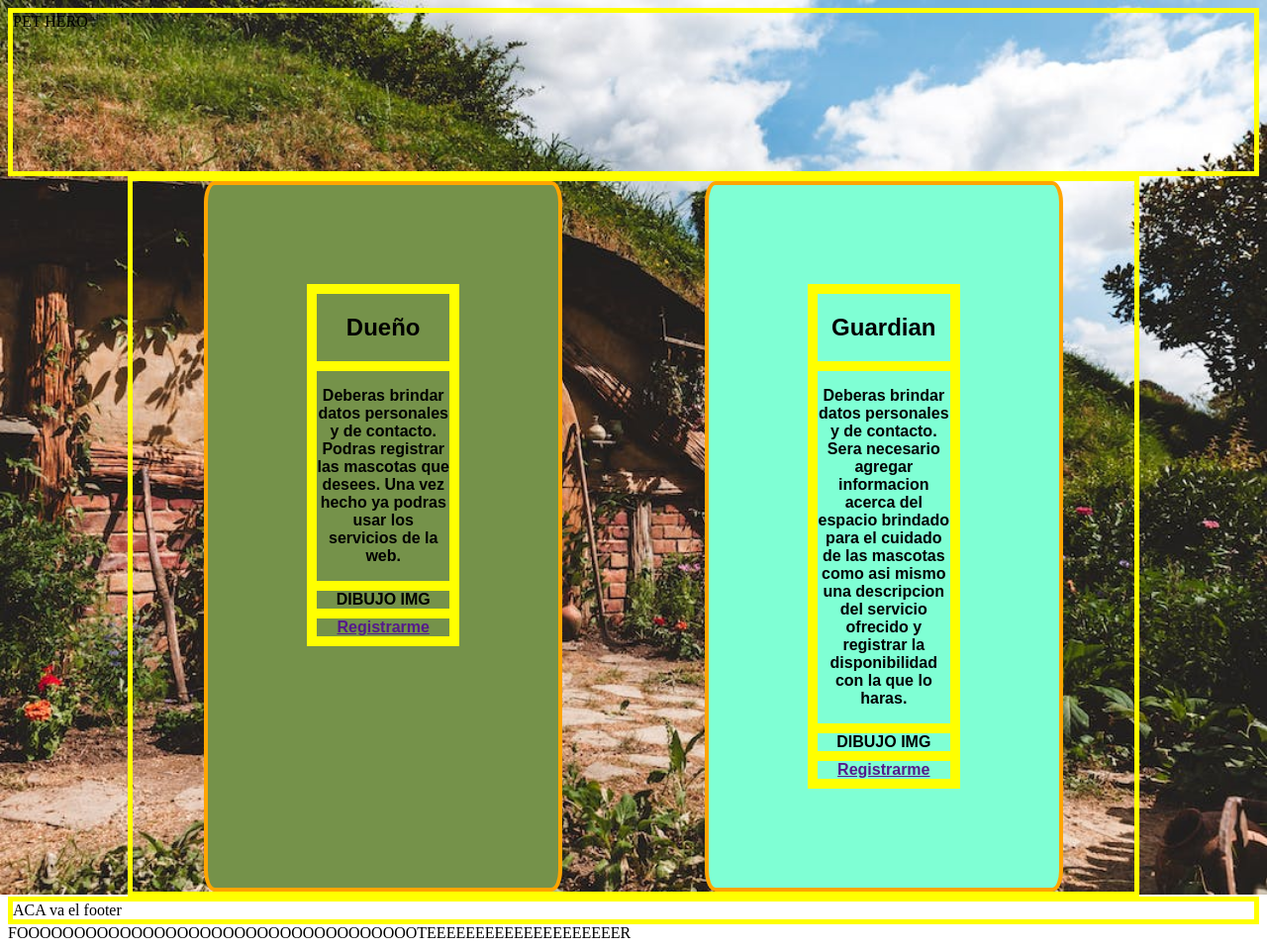
After one commit to FloatBatti/PetHero, a PHP site: template Framework/Views/filtroRegistro.php in a window 1280 px wide. The commit adds this page. Shown: the whole page at 99% size. Run offline with PHP 8.4, Linux system fonts and the light colour scheme; the template is opened without the code that fills it, so the values that code supplies are empty.

Commit message:
filtro dueño guardian
una capa filtro para registro

```diff
--- a/Framework/Controllers/HomeController.php
+++ b/Framework/Controllers/HomeController.php
@@ -5,7 +5,6 @@ class HomeController{
 
     public function Index(){
 
-        //require_once(VIEWS_PATH."header.php");
         require_once(VIEWS_PATH."index.php");
 
     }
--- a/Framework/Controllers/UsuarioController.php
+++ b/Framework/Controllers/UsuarioController.php
@@ -3,7 +3,10 @@ namespace Controllers;
 
 class UsuarioController{
 
+    public function Eleccion(){
 
+        require_once(VIEWS_PATH."filtroRegistro.php");
+    }
 
 }
 
--- /dev/null
+++ b/Framework/Views/filtroRegistro.php
@@ -0,0 +1,38 @@
+<!doctype html>
+<html lang="es">
+  <head>
+    <meta charset="utf-8">
+    <meta name="viewport" content="width=device-width, initial-scale=1">
+    <title>Registro</title>
+
+    <link href="../styles/filtroRegistro.css" rel="stylesheet" >
+
+
+  </head>
+  <body>
+    <div class="logo contorno">PET HERO</div>
+    <div class="contenedora-registro-filtro contorno">
+        <div class="contenedora-eleccion dueño">
+            <div class="interno contorno">
+                <div class="titulo contorno"><h2>Dueño</h2></div>
+                <div class="contorno"><p>Deberas brindar datos personales y de contacto. Podras registrar las mascotas que desees. Una vez hecho ya podras usar los servicios de la web.</p></div>
+                <div class="contorno">DIBUJO IMG</div>
+                <div class="contorno"><a href="">Registrarme</a></div>
+            </div>
+        </div>
+
+        <div class="contenedora-eleccion guardian">
+            <div class="interno contorno">
+                <div class="titulo contorno"><h2>Guardian</h2></div>
+                <div class="contorno"><p>Deberas brindar datos personales y de contacto. Sera necesario agregar informacion acerca del espacio brindado para el cuidado de las mascotas como asi mismo una descripcion del servicio ofrecido y registrar la disponibilidad con la que lo haras.</p></div>
+                <div class="contorno">DIBUJO IMG</div>
+                <div class="contorno"><a href="">Registrarme</a> </div>
+            </div>
+        </div>
+    </div>
+    <div id="separador" class="contorno">ACA va el footer</div>
+  </body>
+<footer>
+FOOOOOOOOOOOOOOOOOOOOOOOOOOOOOOOOOOOTEEEEEEEEEEEEEEEEEEEER
+</footer>
+</html>
--- a/Framework/Views/footer.php
+++ b/Framework/Views/footer.php
@@ -1,5 +1,5 @@
 </body>
 <footer>
-hola vieja
+
 </footer>
 </html>
--- a/Framework/Views/header.php
+++ b/Framework/Views/header.php
@@ -1,5 +1,5 @@
 <!doctype html>
-<html lang="en">
+<html lang="es">
   <head>
     <meta charset="utf-8">
     <meta name="viewport" content="width=device-width, initial-scale=1">
--- a/Framework/Views/index.php
+++ b/Framework/Views/index.php
@@ -38,8 +38,8 @@ include(VIEWS_PATH."header.php");
                         <input type="submit" class="btn btn-outline-danger btn-md" value="Enter">
                       </div>
 
-
-                      <a href="" id="register">No tienes cuenta? Registrate</a>
+                      <!--aca debemos diseñar una vista q sirva de filtro para Dueño y guardian (ubicado en una controladora-->
+                      <a href="<?php echo FRONT_ROOT . "Usuario/Eleccion"?>" id="register">No tienes cuenta? Registrate</a>
 
                     </form>
 
--- /dev/null
+++ b/Framework/styles/filtroRegistro.css
@@ -0,0 +1,48 @@
+body{
+    background-image: url(../img/hobbytron.jpeg);
+    background-repeat:no-repeat;
+    background-size: 100%;
+}
+.logo{
+    height: 20vh;
+}
+.contenedora-registro-filtro{
+
+    display:flex;
+    flex-flow: row wrap;
+    width: 80%;
+    justify-content:space-around;
+    margin:0 auto;
+
+
+}
+
+.contenedora-eleccion{
+    border: 4px solid orange;
+    color: black;
+    font-family: sans-serif;
+    font-weight: bold;
+    text-align: center;
+    width: 35%;
+
+    border-radius: 3%;
+
+
+}
+.titulo{
+    margin-bottom: 0 auto;
+}
+.dueño{
+    display:block;
+    background-color: rgb(117, 146, 74);
+}
+.guardian{
+    display:block;
+    background-color: aquamarine;
+}
+.interno{
+    margin:100px;
+}
+.contorno{
+    border: 5px solid yellow;
+}
```
Also changed, not shown: Framework/img/b-coli.jpeg (added), Framework/img/beagle.jpeg (added), Framework/img/boxer.jpeg (added), Framework/img/guardian-recepcion.jpeg (added), Framework/img/hobbytron.jpeg (added), Framework/img/salchiguardian.jpeg (added), Framework/img/salchipeludo.jpeg (renamed from Framework/styles/salchipeludo.jpeg).
